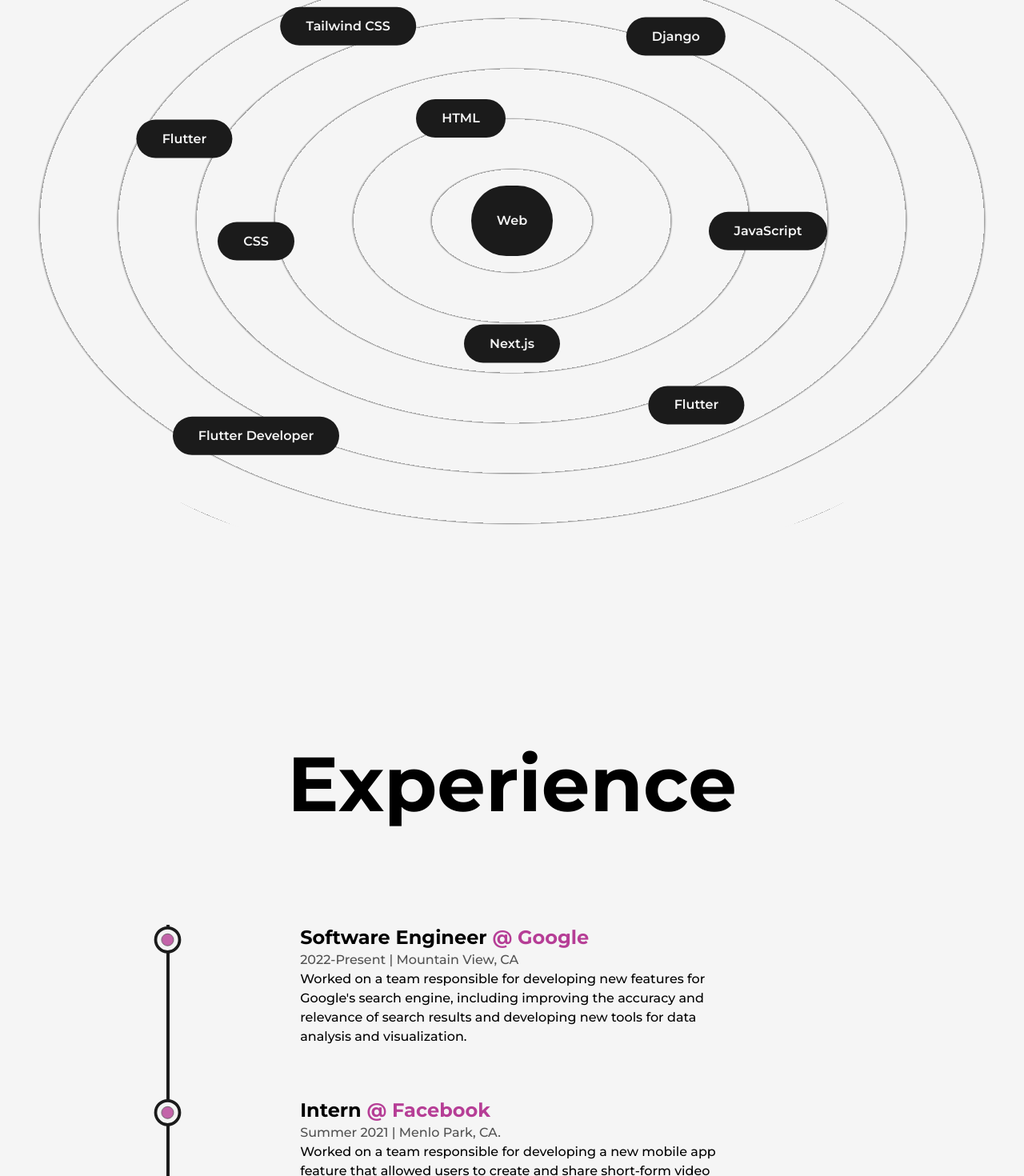
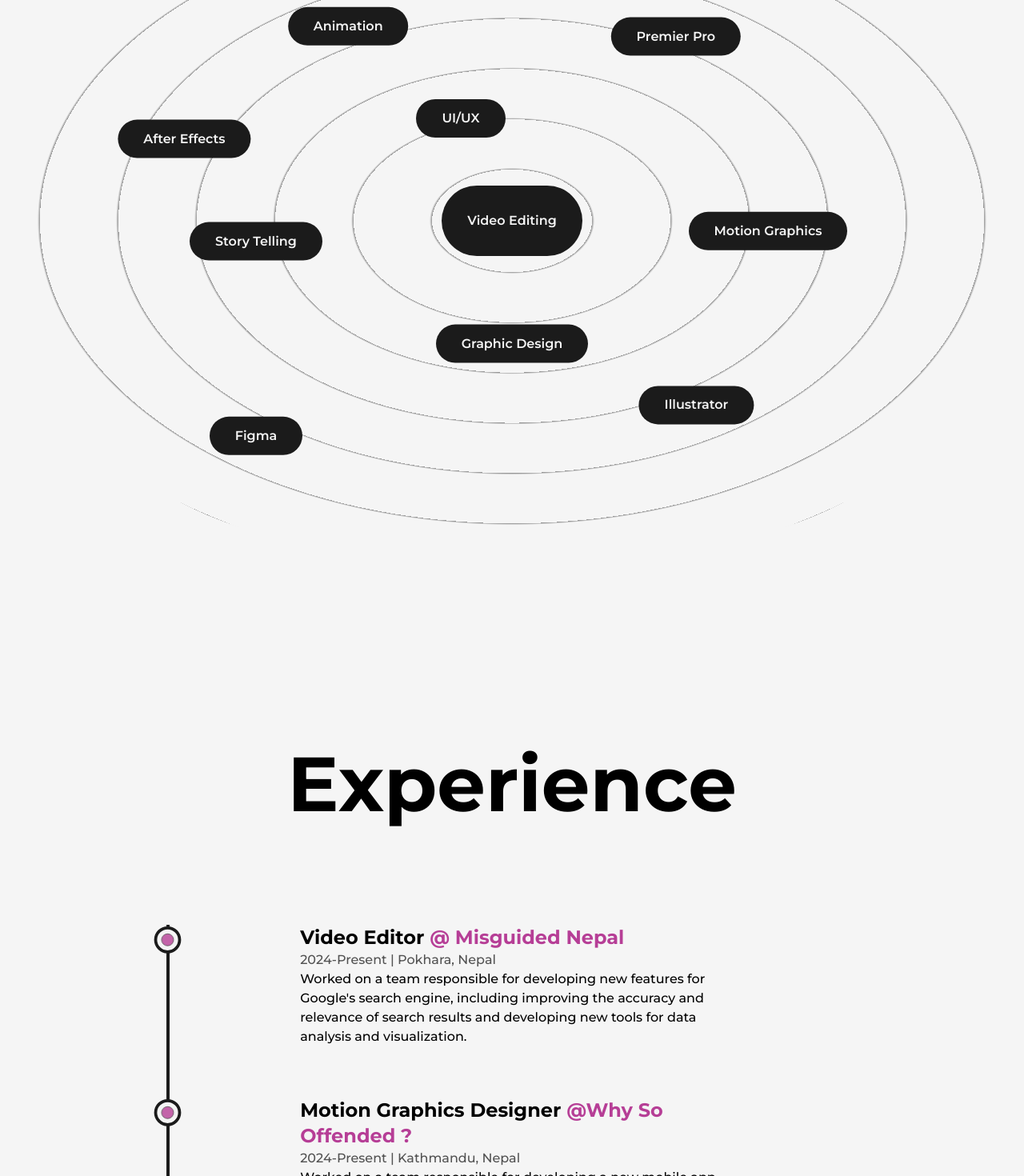
Before and after one commit to Nimeshregmi/rajuWebsite, a Next.js app: page /about in a window 1280 px wide. Shown: the part 1320-2790 px from the top of the page at 80% size. Built offline with nearby package versions, Linux system fonts and the light colour scheme.

Commit message:
content changed

```diff
--- a/src/components/Education.tsx
+++ b/src/components/Education.tsx
@@ -13,7 +13,7 @@
 }: Props) => {
   const ref=useRef<HTMLLIElement>(null)
   return (
-    <li ref={ref} className="my-8 first:mt-0 last:mb-0 w-[60%] md:w-[70%] sm:w-[90%] mx-auto flex flex-col items-center justify-between">
+    <li ref={ref} className="my-8 first:mt-0 last:mb-0 w-[60%] md:w-[70%] sm:w-[90%] mx-auto flex flex-col items-start justify-between">
       <Liicons reference={ref}/>
       <motion.div
       initial={{y:50}}
@@ -51,27 +51,25 @@
         />
         <ul className="items-start w-full flex flex-col justify-between ml-4">
           <Detail
-            type="Bachelor Of Science In Computer Science"
-            time="2016-2020 "
-            place="Massachusetts Institute Of Technology (MIT)"
-            info="Relevant courses included Data Structures and Algorithms, Computer Systems Engineering, and Artificial
-            Intelligence."
+            type="Bachelor in Science"
+            time="2022-2026 "
+            place="Trichandra College"
+            info="Relevant courses included Biology, Geology, Botany etc."
           />
-          <Detail
-            type="Master Of Computer Science"
-            time="2020-2022"
-            place="Tribhuwan University"
-            info="Completed a master's project on deep learning, developing a new neural network architecture for natural
-            language understanding."
+           <Detail
+            type="Graphic Design Online Course"
+            time="2022-2022"
+            place="It tranning nepal"
+            info="Completed a Full course in Graphic Designing."
           />
-          <Detail
+          {/* <Detail
             type="Online Course Work"
             time="2011-2020 "
             place="Udemy"
             info="Completed coursework in advanced topics such as Reinforcement Learning, Computer Vision, and Machine
             Learning Engineering.
             "
-          />
+          />  */}
 
         </ul>
       </div>
--- a/src/components/Experience.tsx
+++ b/src/components/Experience.tsx
@@ -65,40 +65,40 @@
         />
         <ul className="items-start w-full flex flex-col justify-between ml-4">
           <Detail
-            position="Software Engineer"
-            company=" Google"
-            time=" 2022-Present "
-            address="Mountain View, CA"
-            companyLink="http://www.google.com"
+            position="Video Editor"
+            company=" Misguided Nepal"
+            time=" 2024-Present "
+            address="Pokhara, Nepal"
+            companyLink="https://www.youtube.com/@MisguidedNepal"
             work="Worked on a team responsible for developing new features for Google's
             search engine, including improving the accuracy and relevance of search results and
             developing new tools for data analysis and visualization."
           />
           <Detail
-            position="Intern"
-            company=" Facebook"
-            time=" Summer 2021  "
-            address=" Menlo Park, CA."
-            companyLink="http://www.facebook.com"
+            position="Motion Graphics Designer"
+            company="Why So Offended ?"
+            time=" 2024-Present "
+            address=" Kathmandu, Nepal"
+            companyLink="https://www.youtube.com/@WhySoOffended"
             work="Worked on a team responsible for developing a new mobile app feature that allowed users to create and
             share short-form video content, including designing and implementing a new user interface and developing
             the backend infrastructure to support the feature."
           />
           <Detail
-            position="Software Engineer"
-            company=" Amazon"
-            time=" 2020-2021  "
-            address="Seattle, WA."
-            companyLink="http://www.amazon.com"
+            position="UI/UX Designer"
+            company="MSM Entertainments"
+            time=" 2023-Present  "
+            address="Kathmandu,Nepal"
+            companyLink="https://www.msmentertainments.com/"
             work="Worked on a team responsible for developing Amazon's mobile app, including implementing new features such
             as product recommendations and user reviews, and optimizing the app's performance and reliability."
           />
           <Detail
-            position="Software Engineer Intern"
-            company=" Microsoft"
-            time=" Summer 2019  "
-            address="Redmond, WA."
-            companyLink="http://www.microsoft.com"
+            position="Video Editor"
+            company=" Hamro Nepal Khaber"
+            time="2021-2023  "
+            address="Kathmandu, Nepal"
+            companyLink="/"
             work="Worked on a team responsible for developing new features for Microsoft's Windows operating system,
             including implementing a new user interface for a system settings panel and optimizing the performance of
             a core system component."
--- a/src/components/Logo.tsx
+++ b/src/components/Logo.tsx
@@ -21,9 +21,9 @@
             backgroundColor:["#121212", "rgba(131,58,180,1)","rgba(253,29,29,1)","rgba(252,176,69,1)","rgba(131,58,180,1)", "#121212"],
             transition:{duration:1,repeat:Infinity}
         }}
-        className="bg-dark w-16 h-16 dark:border-light border border-solid border-transparent  text-light flex items-center justify-center rounded-full font-bold text-2xl"
+        className="bg-dark w-16 h-16 dark:border-light border border-solid border-transparent  text-light flex items-center justify-center rounded-full font-bold text-xl"
       >
-        BC
+        Raju
       </MotionLink>
     </motion.div>
   );
--- a/src/components/Navbar.tsx
+++ b/src/components/Navbar.tsx
@@ -195,7 +195,7 @@
           </nav>
           <nav className="flex items-center justify-center gap-5 flex-wrap">
             <motion.a
-              href="https://twitter.com"
+              href="https://twitter.com/being_basnet"
               target="_blank"
               whileHover={{ y: -3 }}
               whileTap={{ scale: 0.8 }}
@@ -203,7 +203,7 @@
             >
               <TwitterIcon />
             </motion.a>
-            <motion.a
+            {/* <motion.a
               href="https://github.com"
               target="_blank"
               whileHover={{ y: -3 }}
@@ -211,9 +211,9 @@
               className="w-6"
             >
               <GithubIcon />
-            </motion.a>
+            </motion.a> */}
             <motion.a
-              href="https://www.linkedin.com"
+              href="https://www.linkedin.com/in/raju-basnet-62637228a/"
               target="_blank"
               whileHover={{ y: -3 }}
               whileTap={{ scale: 0.8 }}
@@ -221,7 +221,7 @@
             >
               <LinkedInIcon />
             </motion.a>
-            <motion.a
+            {/* <motion.a
               href="https://www.pinterest.com"
               target="_blank"
               whileHover={{ y: -3 }}
@@ -229,7 +229,7 @@
               className="w-6"
             >
               <PinterestIcon />
-            </motion.a>
+            </motion.a> */}
             <motion.a
               href="https://dribbble.com"
               target="_blank"
--- a/src/components/Skills.tsx
+++ b/src/components/Skills.tsx
@@ -35,18 +35,18 @@
         <motion.div className="flex items-center justify-center font-semibold cursor-pointer   dark:bg-light dark:text-dark bg-dark text-light rounded-full p-8 dark:shadow-light  shadow-dark lg:p-6 md:p-4 xs:text-xs xs:p-2"
         whileHover={{scale:1.05}}
         >
-          Web
+          Video Editing
         </motion.div>
-        <Skill name="CSS" x="-25vw" y="2vw"/>
-        <Skill name="HTML" x="-5vw" y="-10vw"/>
-        <Skill name="JavaScript" x="25vw" y="1vw"/>
-        <Skill name="Next.js" x="0vw" y="12vw"/>
-        <Skill name="Tailwind CSS" x="-16vw" y="-19vw"/>
-        <Skill name="Django" x="16vw" y="-18vw"/>
-        <Skill name="Flutter" x="-32vw" y="-8vw"/>
-        <Skill name="Full stack" x="0" y="-25vw"/>
-        <Skill name="Flutter Developer" x="-25vw" y="21vw"/>
-        <Skill name="Flutter" x="18vw" y="18vw"/>
+        <Skill name="Story Telling" x="-25vw" y="2vw"/>
+        <Skill name="UI/UX" x="-5vw" y="-10vw"/>
+        <Skill name="Motion Graphics" x="25vw" y="1vw"/>
+        <Skill name="Graphic Design" x="0vw" y="12vw"/>
+        <Skill name="Animation" x="-16vw" y="-19vw"/>
+        <Skill name="Premier Pro" x="16vw" y="-18vw"/>
+        <Skill name="After Effects" x="-32vw" y="-8vw"/>
+        <Skill name="Photoshop" x="0" y="-25vw"/>
+        <Skill name="Figma" x="-25vw" y="21vw"/>
+        <Skill name="Illustrator" x="18vw" y="18vw"/>
       </div>
     </>
   );
```
